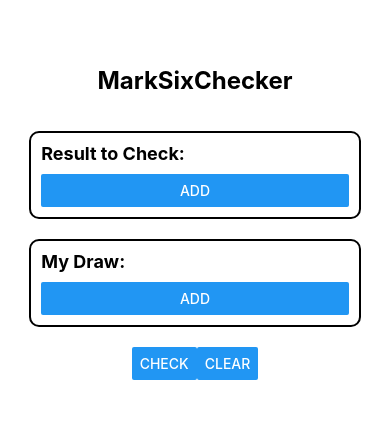
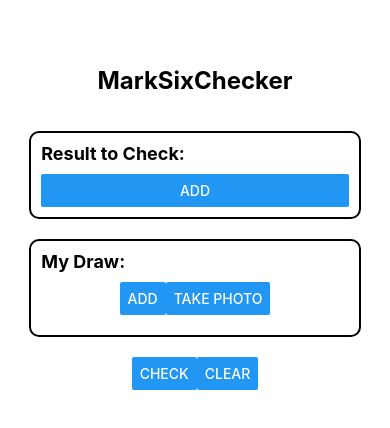
Before and after one commit to Marcussyl/MarkSixChecker, a React Native app: screen / in a window 390 px wide. Shown: the top 428 px of the page. Built offline with nearby package versions, Linux system fonts and the light colour scheme.

Commit message:
add 'take photo' button (the handler is not implemented)

```diff
--- a/App.js
+++ b/App.js
@@ -178,9 +178,12 @@ export default function App() {
     setCheckResult([]);
   };
 
+  const handleTakePhotoButton = async () => {};
+
   return (
     <View style={styles.container}>
       <Text style={styles.logo}>MarkSixChecker</Text>
+
       <View style={styles.resultContainer}>
         <Text style={styles.resultTitle}>Result to Check:</Text>
         {resultToCheck.map((digits, index) => (
@@ -194,6 +197,7 @@ export default function App() {
         ))}
         <Button title="Add" onPress={handleAddResult} />
       </View>
+
       <View style={styles.resultContainer}>
         <Text style={styles.resultTitle}>My Draw:</Text>
         {myDraws && myDraws.map((draw, index) => (
@@ -205,7 +209,10 @@ export default function App() {
             </View>
           </View>
         ))}
-        <Button title="Add" onPress={handleAddMyDraw} />
+        <View style={styles.cButtons}>
+          <Button title="Add" onPress={handleAddMyDraw} />
+          <Button title="Take photo" onPress={handleTakePhotoButton} />
+        </View>
       </View>
 
       <View style={styles.cButtons}>
@@ -259,7 +266,6 @@ const styles = StyleSheet.create({
     fontSize: 18,
     fontWeight: 'bold',
     marginBottom: 10,
-    //textAlign: 'center',
   },
   resultRow: {
     flexDirection: 'row',
```
